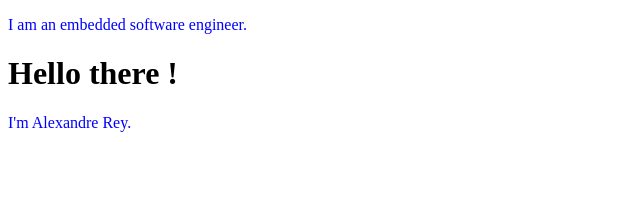
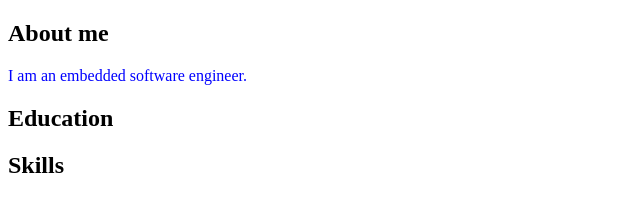
Before and after one commit to alxrey/alxrey.github.io, a plain HTML site: page index.html in a window 1280 px wide. Shown: the whole page, without its empty margins (0-640 px from the left). Drawn offline with Linux system fonts and the light colour scheme.

Commit message:
Update index.html

```diff
--- a/index.html
+++ b/index.html
@@ -6,14 +6,25 @@
     <link rel="stylesheet" href="css/style.css" />
     <link rel="icon" href="logo.png" />
     <title>Alexandre Rey - Portofolio</title>
-    <section>
-      <p>I am an embedded software engineer.</p>
-    </section>
   </head>
 
   <!-- BODY -->
   <body>
-    <h1>Hello there !</h1>
-    <p>I'm Alexandre Rey.</p>
+    <!--------------About me-------------->
+    <section>
+      <h2>About me</h2>
+      <p>I am an embedded software engineer.</p>
+    </section>
+
+    <!--------------Education-------------->
+    <section>
+      <h2>Education</h2>
+
+    </section>
+
+    <!--------------Skills-------------->
+    <section>
+      <h2>Skills</h2>
+    </section>
   </body>
 </html>
```
